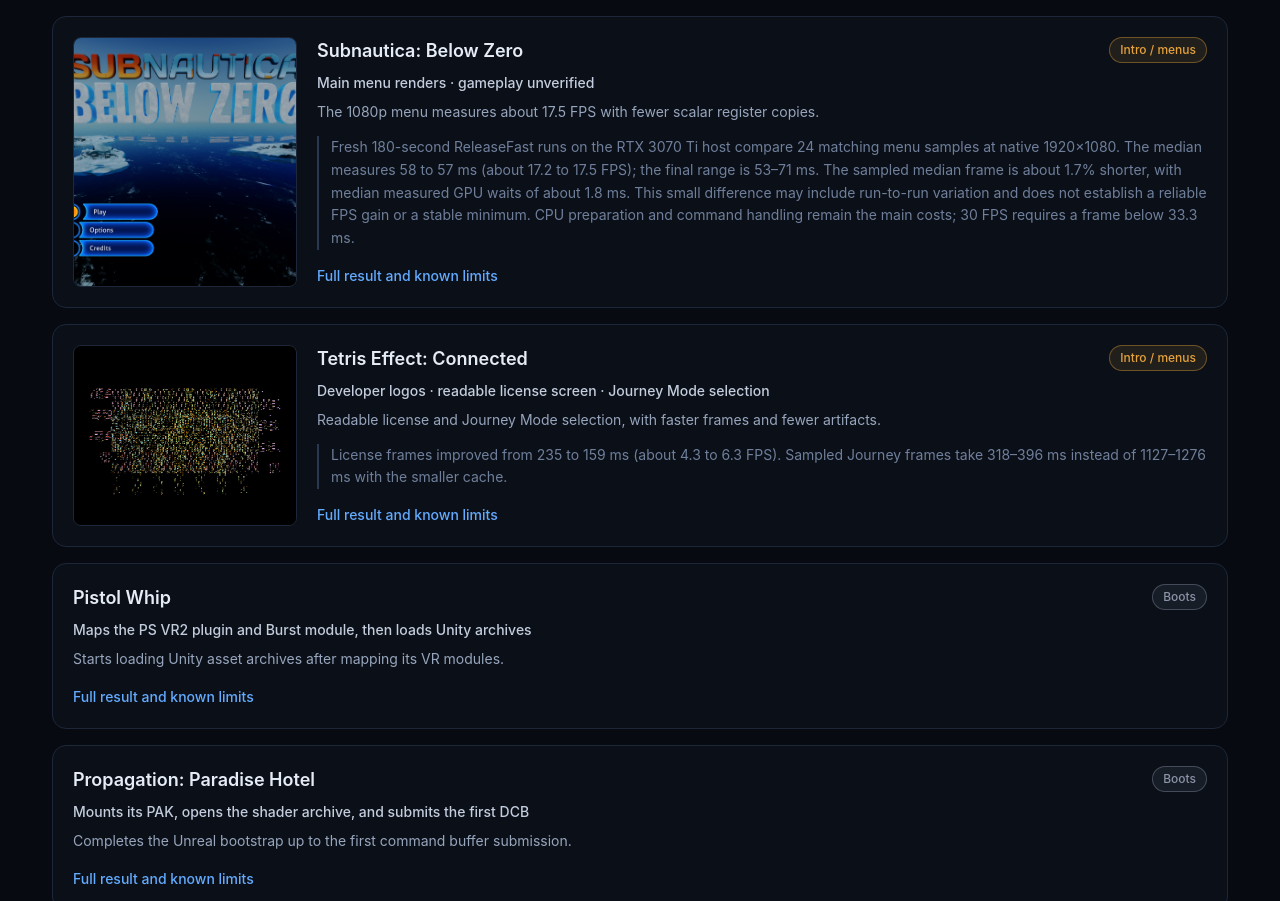
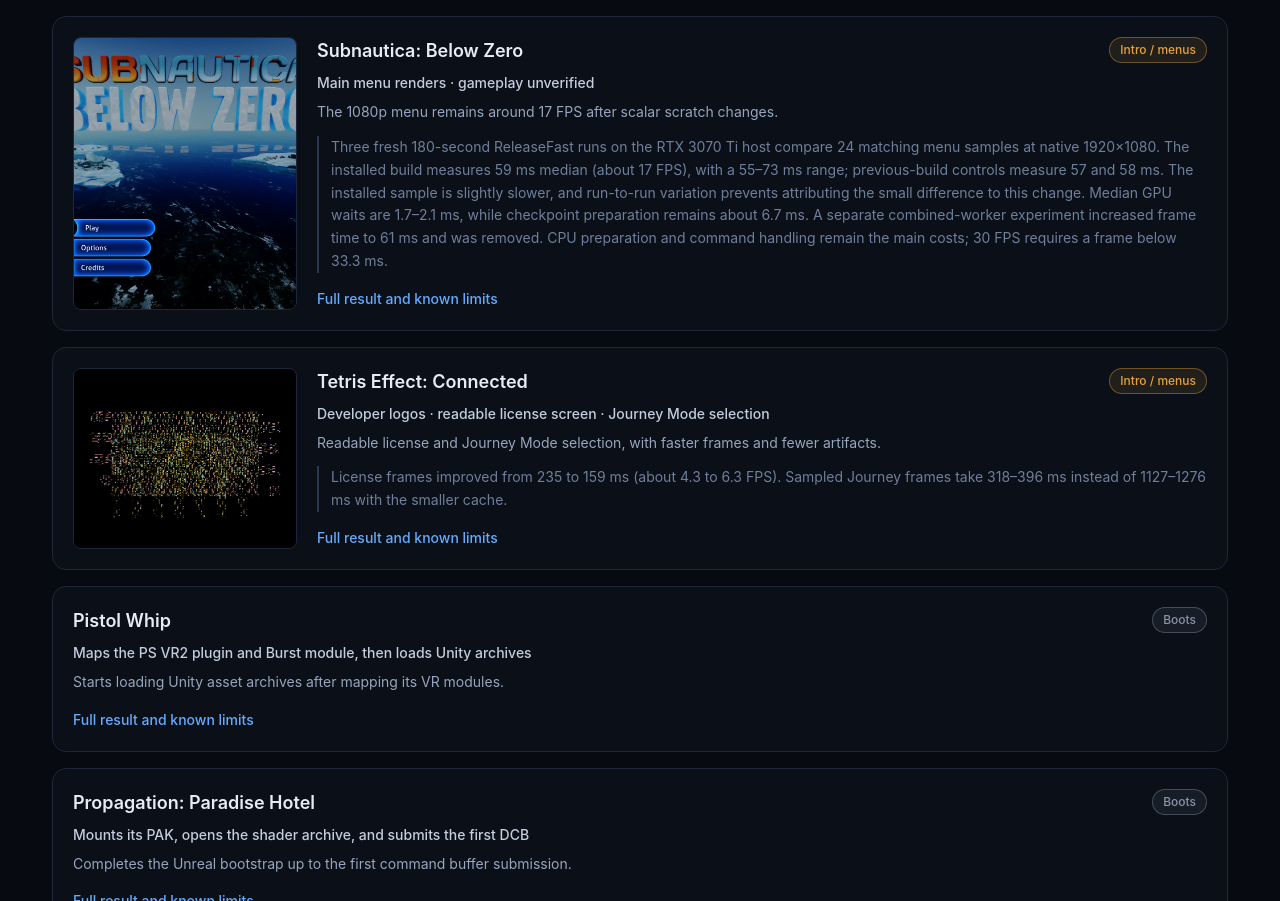
Before and after one commit to iStark/PS5PCEM.com, a Next.js app: page /compatibility in a window 1280 px wide. Shown: the part 3698-4599 px from the top of the page. Built offline with nearby package versions, Linux system fonts and the light colour scheme.

Commit message:
docs: record scalar scratch measurements and refresh menu capture

```diff
--- a/src/data/compatibility.ts
+++ b/src/data/compatibility.ts
@@ -73,13 +73,13 @@
     title: "Subnautica: Below Zero",
     tier: "intro",
     status: "Main menu renders · gameplay unverified",
-    headline: "The 1080p menu measures about 17.5 FPS with fewer scalar register copies.",
+    headline: "The 1080p menu remains around 17 FPS after scalar scratch changes.",
     milestone:
-      "Rechecked on September 28, 2026 with PPSA02457 v1.022.125. Enter opens Play, Options and Credits over the animated ocean scene. The default 1920×1080 setting reaches Unity's startup configuration without editing installed game files. The latest shared CPU optimization lets resource resolvers borrow instruction-local scalar registers instead of copying whole snapshots. This builds on the earlier queue discovery, index staging and shader reuse changes.",
+      "Rechecked on September 28, 2026 with PPSA02457 v1.022.125. Enter opens Play, Options and Credits over the animated ocean scene. The default 1920×1080 setting reaches Unity's startup configuration without editing installed game files. The shared scalar interpreter now initializes branch tables only when needed and searches occupied spill records. This builds on earlier register borrowing, queue discovery, index staging and shader reuse changes. The latest measurements do not demonstrate an FPS improvement.",
     notes:
       "Development-build result; the existing 0.3.2 download predates these fixes. The 30 FPS menu target remains unmet. Rendering artifacts and intermittent missing labels remain unresolved. No guest fault or device loss was reported in the measured runs; an earlier startup fault has not been isolated. Gameplay, audio correctness and longer-run stability are unverified. Other engines can still choose their own internal render resolution.",
     performance:
-      "Fresh 180-second ReleaseFast runs on the RTX 3070 Ti host compare 24 matching menu samples at native 1920×1080. The median measures 58 to 57 ms (about 17.2 to 17.5 FPS); the final range is 53–71 ms. The sampled median frame is about 1.7% shorter, with median measured GPU waits of about 1.8 ms. This small difference may include run-to-run variation and does not establish a reliable FPS gain or a stable minimum. CPU preparation and command handling remain the main costs; 30 FPS requires a frame below 33.3 ms.",
+      "Three fresh 180-second ReleaseFast runs on the RTX 3070 Ti host compare 24 matching menu samples at native 1920×1080. The installed build measures 59 ms median (about 17 FPS), with a 55–73 ms range; previous-build controls measure 57 and 58 ms. The installed sample is slightly slower, and run-to-run variation prevents attributing the small difference to this change. Median GPU waits are 1.7–2.1 ms, while checkpoint preparation remains about 6.7 ms. A separate combined-worker experiment increased frame time to 61 ms and was removed. CPU preparation and command handling remain the main costs; 30 FPS requires a frame below 33.3 ms.",
     image: {
       src: "/images/subnautica-below-zero-menu.png",
       alt: "Subnautica Below Zero main menu showing Play, Options and Credits in PS5PCEM",
--- a/src/data/gallery.ts
+++ b/src/data/gallery.ts
@@ -17,7 +17,7 @@
     alt: "Subnautica Below Zero main menu showing Play, Options and Credits in PS5PCEM",
     title: "Subnautica: Below Zero — main menu",
     caption:
-      "PPSA02457 v1.022.125, September 28, 2026. Frame 512 from the final measured development run, captured at native 1920×1080 after removing repeated scalar register copies. Enter opens Play, Options and Credits. Median menu performance is about 17.5 FPS; 30 FPS has not been reached. Rendering artifacts and intermittent missing labels remain unresolved. Gameplay is unverified.",
+      "PPSA02457 v1.022.125, September 28, 2026. Frame 512 from the final measured development run, captured at native 1920×1080 after the scalar scratch change. Enter opens Play, Options and Credits. Median menu performance is about 17 FPS. This change does not demonstrate an FPS improvement; 30 FPS has not been reached. Rendering artifacts and intermittent missing labels remain unresolved. Gameplay is unverified.",
   },
   {
     src: "/images/launcher-library.png",
```
Also changed, not shown: public/images/subnautica-below-zero-menu.png.
